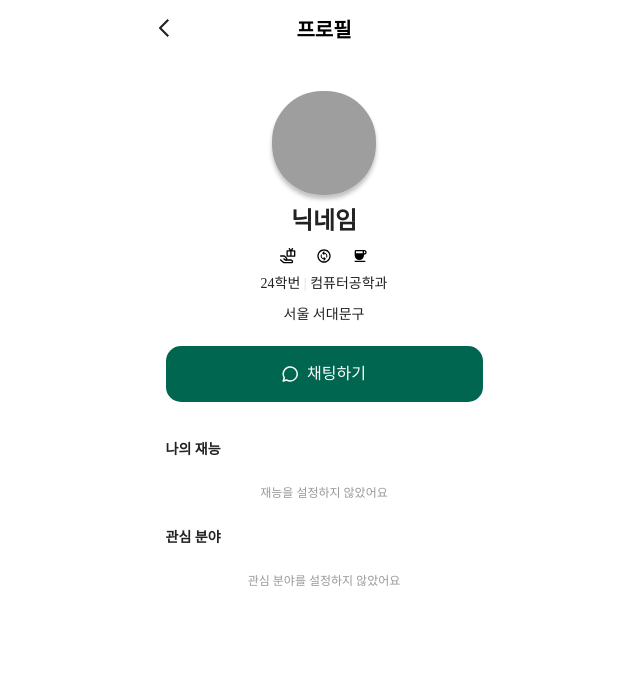
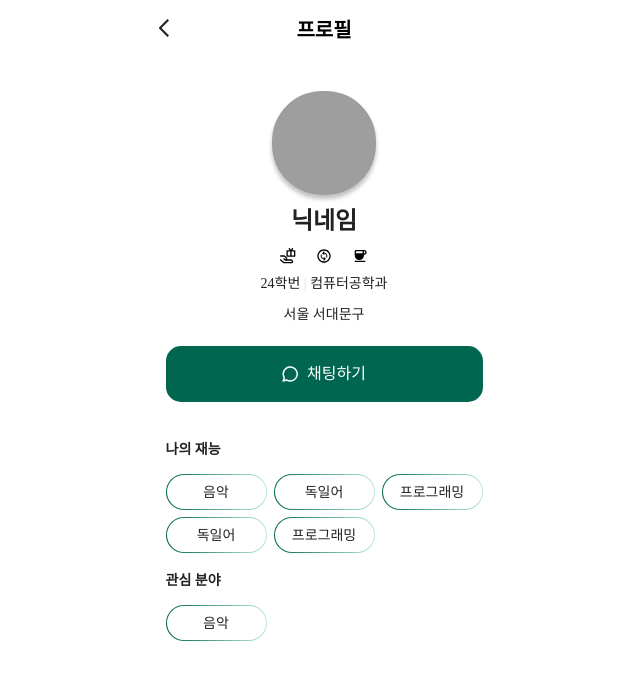
Before and after one commit to EFUB-SWS-Rudolph/Frontend, a React (Vite) app in the folder sws/: page /ewhain in a window 1280 px wide. Shown: the top 680 px of the page, without its empty margins (316-956 px from the left). Built offline with nearby package versions, Linux system fonts and the light colour scheme; grey boxes are pictures that could not be loaded; a web font is replaced by a local one.

Commit message:
💄Design: edit style

```diff
--- a/sws/src/ewhainList/components/TalentInterestItem.jsx
+++ b/sws/src/ewhainList/components/TalentInterestItem.jsx
@@ -17,9 +17,8 @@ const ItemContainer = styled.div`
   height: 36px;
   background: ${({ theme }) => `
     linear-gradient(${theme.colors.white}, ${theme.colors.white}) padding-box,
-    linear-gradient(to right, ${theme.colors.primary}, ${theme.colors.forth}) border-box
+    linear-gradient(to right, ${theme.colors.primary}, ${theme.colors.third}) border-box
   `};
-
   border: 1px solid transparent;
   border-radius: 90px;
   font-family: ${({ theme }) => theme.fonts.display.body.medium.fontFamily};
--- a/sws/src/ewhainList/pages/IndividualInquiry.jsx
+++ b/sws/src/ewhainList/pages/IndividualInquiry.jsx
@@ -9,7 +9,7 @@ import ChatButton from '../components/ChatButton';
 // id를 전달받아 해당 user의 정보 조회
 export default function IndividualInquiry({ id }) {
   const navigate = useNavigate();
-  const isItemEmpty = true;
+  const isItemEmpty = false;
 
   const handleMoveList = () => {
     navigate('/ewhainlist');
@@ -35,6 +35,8 @@ export default function IndividualInquiry({ id }) {
                 </NoticeContainer> :
                 <>
                   <TalentInterestItem item="음악" />
+                  <TalentInterestItem item="독일어" />
+                  <TalentInterestItem item="프로그래밍" />
                   <TalentInterestItem item="독일어" />
                   <TalentInterestItem item="프로그래밍" />
                 </>
@@ -108,7 +110,12 @@ const Title = styled.h3`
 const ItemContainer = styled.div`
   display: flex;
   width: 317px;
-  gap: 8px;
+  gap: 7px;
+  flex-wrap: wrap;
+  overflow-y: auto;
+  &::-webkit-scrollbar {
+    display: none;
+  }
 `;
 
 const NoticeContainer = styled.div`
```
